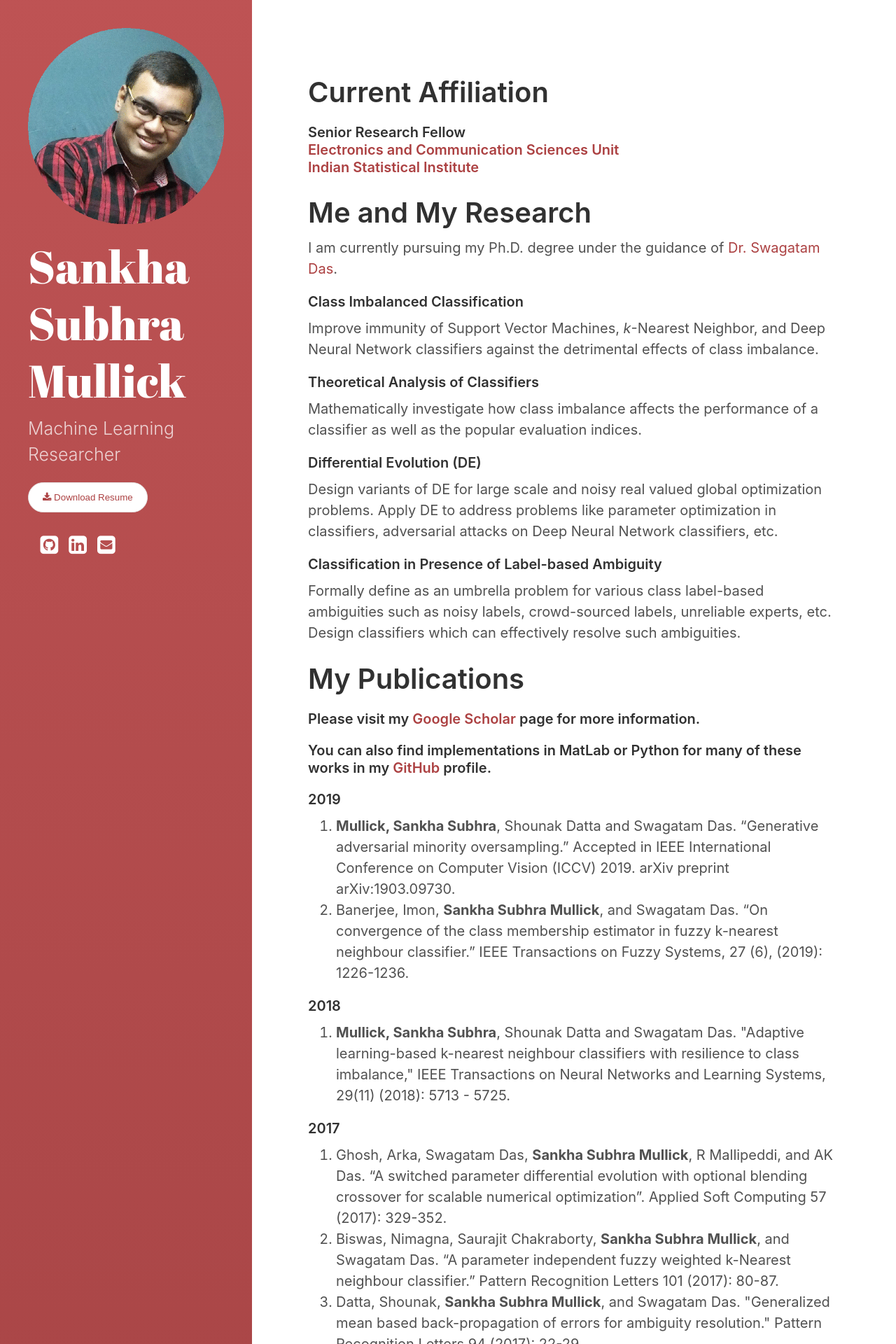
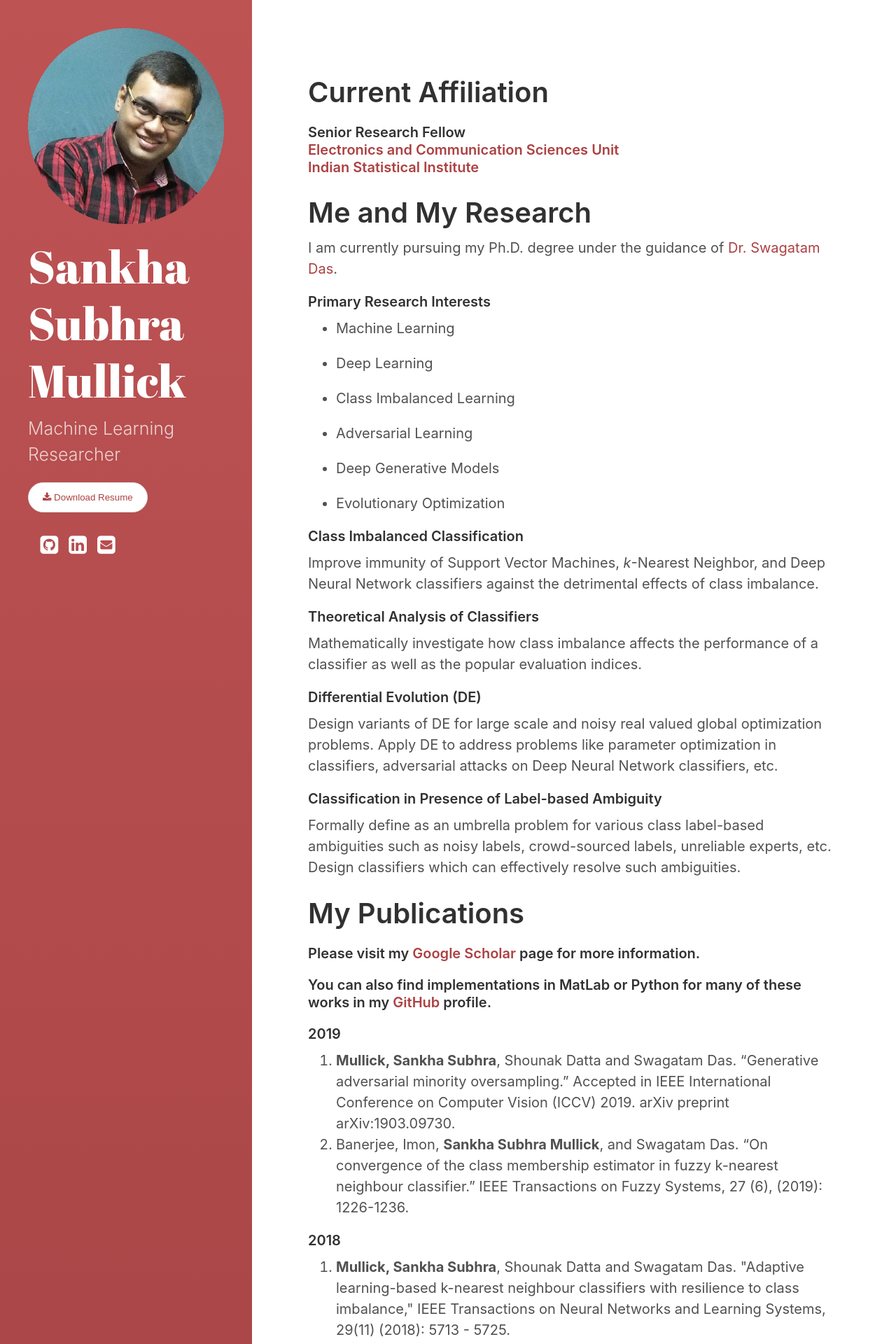
Before and after one commit to SankhaSubhra/SankhaSubhra.github.io, a Jekyll site: the page built from index.html, in a window 1280 px wide. Shown: the top 1920 px of the page at 70% size. Built offline with Jekyll 4.4.1, drawn with Linux system fonts in a browser that asks for light colours; the list of posts is cut into pages by our own code; a style sheet for code colours, icons or effects is not loaded.

Commit message:
Update index.html

```diff
--- a/index.html
+++ b/index.html
@@ -13,6 +13,26 @@ title: Home
 
 I am currently pursuing my Ph.D. degree under the guidance of
 <a href="https://www.isical.ac.in/~swagatam.das/">Dr. Swagatam Das</a>. <br>
+
+<h5>Primary Research Interests</h5>
+<ul>
+    <li> Machine Learning </li>
+</ul>
+<ul>
+    <li> Deep Learning </li>
+</ul>
+<ul>
+    <li> Class Imbalanced Learning </li>
+</ul>
+<ul>
+    <li> Adversarial Learning </li>
+</ul>
+<ul>
+    <li> Deep Generative Models </li>
+</ul>
+<ul>
+    <li> Evolutionary Optimization </li>
+</ul>
 <!--My research interests include classification in presence of class-imbalance, deep learning, handling label-based ambiguities during
 classification, theoretical performance analysis of learning algorithms, investigating the applicability of
 classification performance indices under the effect of data anomalies, evolutionary optimization techniques such as
```
